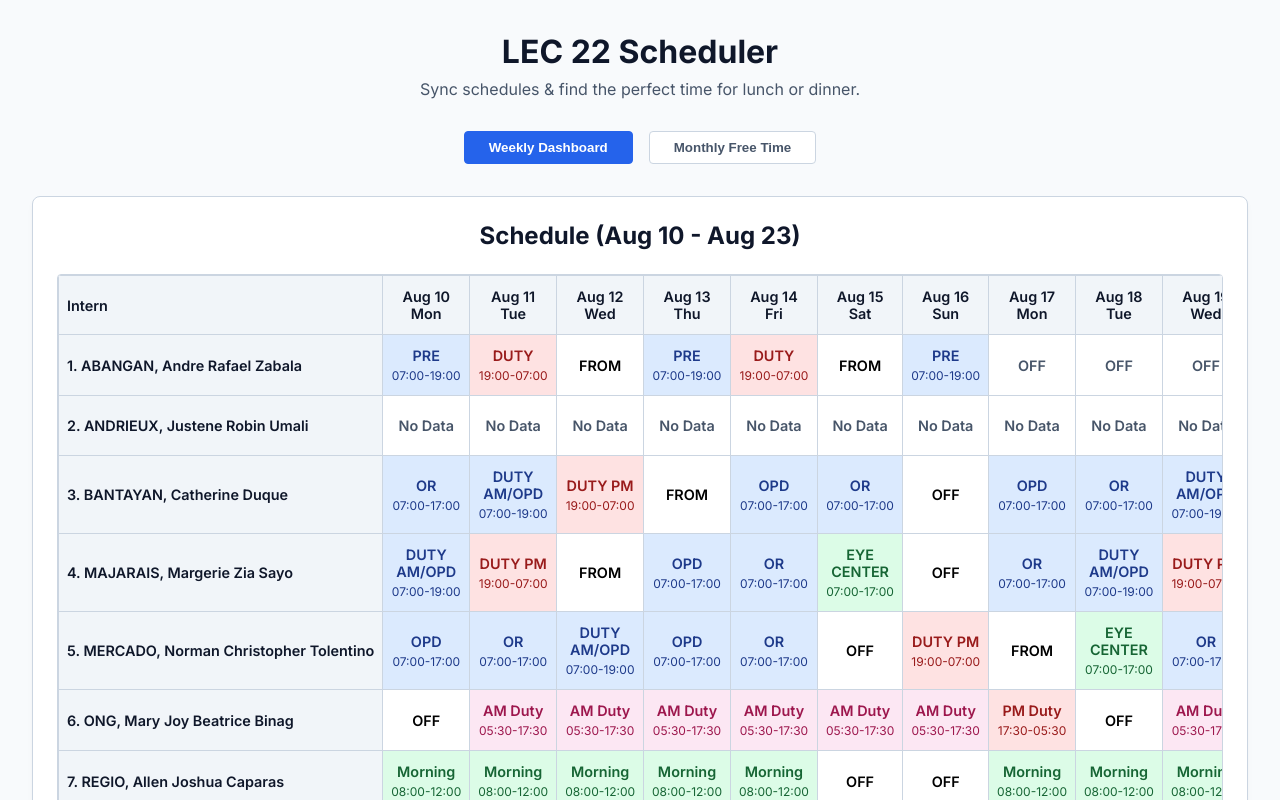
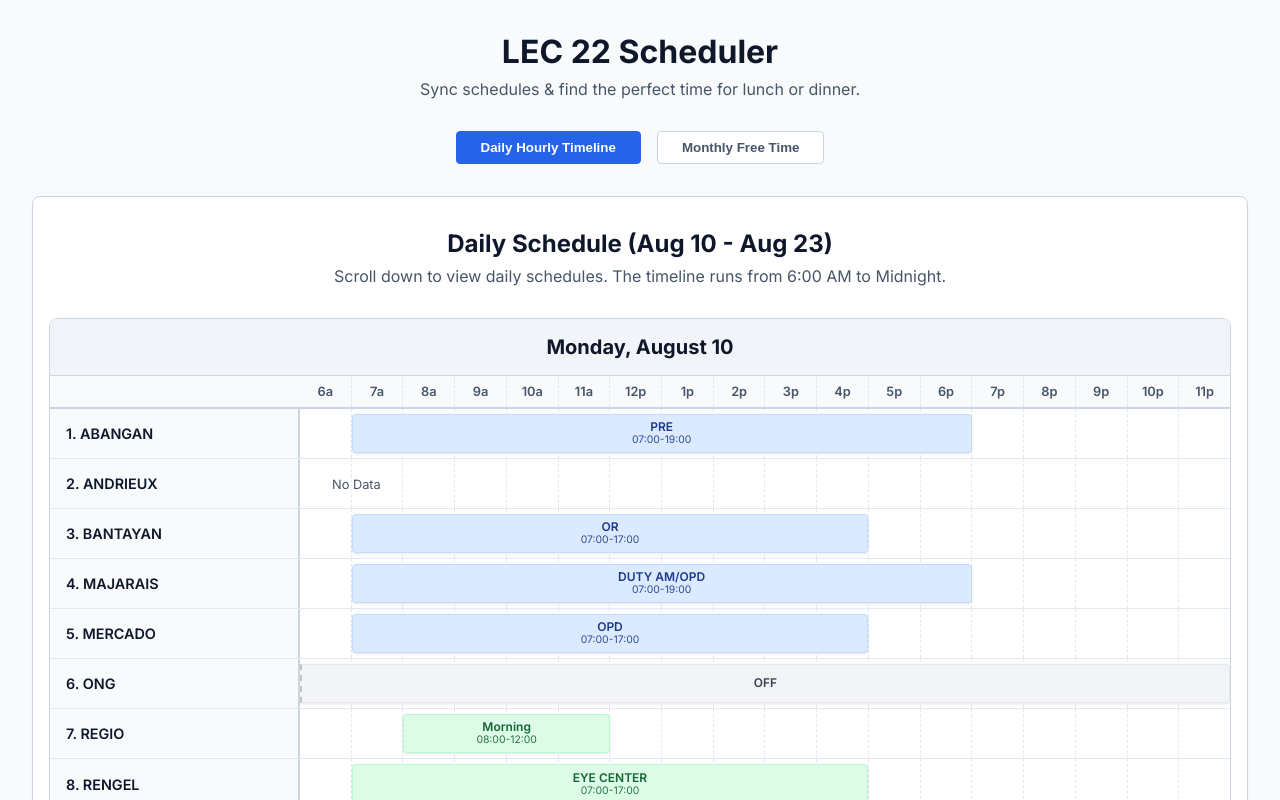
Before and after one commit to mjongg/lec22schedule, a React (Vite) app: page / in a window 1280 px wide. Shown: the top 800 px of the page. Built offline with nearby package versions, Linux system fonts and the light colour scheme.

Commit message:
feat: complete UI rewrite to daily hourly timeline (Gantt chart) for intuitive schedule viewing

```diff
--- a/src/App.tsx
+++ b/src/App.tsx
@@ -1,5 +1,5 @@
 import { useState } from 'react';
-import { interns, shifts, type Intern } from './data/schedules';
+import { interns, shifts, type Intern, type DaySchedule } from './data/schedules';
 
 // Helper to get yesterday's date safely
 function getYesterday(dateStr: string) {
@@ -21,7 +21,7 @@ function generateWeekDates(startDateStr: string) {
   return dates;
 }
 
-// Check if an intern is busy at a specific hour on a specific date
+// Check if an intern is busy at a specific hour on a specific date (for Monthly calendar)
 function isInternBusy(intern: Intern, dateStr: string, hour: number): boolean {
   if (intern.schedules.length === 0) return false;
 
@@ -57,23 +57,107 @@ function isInternBusy(intern: Intern, dateStr: string, hour: number): boolean {
 function formatDateHeader(dateStr: string) {
   const parts = dateStr.split('-');
   const d = new Date(parseInt(parts[0]), parseInt(parts[1]) - 1, parseInt(parts[2]));
-  const monthDay = d.toLocaleDateString('en-US', { month: 'short', day: 'numeric' });
-  const weekday = d.toLocaleDateString('en-US', { weekday: 'short' });
-  return (
-    <>
-      <div>{monthDay}</div>
-      <div>{weekday}</div>
-    </>
-  );
+  return d.toLocaleDateString('en-US', { weekday: 'long', month: 'long', day: 'numeric' });
 }
 
 function getShiftColorClass(shiftId: string) {
   if (['pre', 'or', 'opd', 'dutyAmOpd'].includes(shiftId)) return 'shift-color-blue';
   if (['duty', 'dutyPm', 'ongPm'].includes(shiftId)) return 'shift-color-red';
-  if (['ongAm'].includes(shiftId)) return 'shift-color-pink'; // Custom colors for Ong's AM shifts
+  if (['ongAm'].includes(shiftId)) return 'shift-color-pink';
   if (['ec', 'regioAm'].includes(shiftId)) return 'shift-color-green';
-  if (['off', 'from'].includes(shiftId)) return 'shift-color-white';
+  if (['off', 'from'].includes(shiftId)) return 'shift-color-grey';
   return 'shift-color-grey';
+}
+
+const TIMELINE_START = 6;
+const TIMELINE_END = 24;
+const TIMELINE_HOURS = 18;
+
+function parseTime(timeStr: string) {
+  const [h, m] = timeStr.split(':').map(Number);
+  return h + (m || 0) / 60;
+}
+
+interface BlockProps {
+  left: number;
+  width: number;
+  label: string;
+  timeLabel: string;
+  extendsLeft: boolean;
+  extendsRight: boolean;
+  colorClass: string;
+}
+
+function getShiftBlocks(schedule: DaySchedule | undefined, prevSchedule: DaySchedule | undefined): BlockProps[] {
+  const blocks: BlockProps[] = [];
+
+  // 1. Process Today's shift
+  if (schedule) {
+    const shift = shifts[schedule.shiftId];
+    if (shift) {
+      const start = parseTime(shift.startTime);
+      const end = shift.endTime === '23:59' ? 24 : parseTime(shift.endTime);
+
+      if (start > end) { // Crosses midnight
+        const renderStart = Math.max(start, TIMELINE_START);
+        const renderEnd = TIMELINE_END;
+        if (renderStart < renderEnd) {
+           blocks.push({
+             left: ((renderStart - TIMELINE_START) / TIMELINE_HOURS) * 100,
+             width: ((renderEnd - renderStart) / TIMELINE_HOURS) * 100,
+             label: shift.name,
+             timeLabel: `${shift.startTime}-${shift.endTime}`,
+             extendsLeft: start < TIMELINE_START,
+             extendsRight: true,
+             colorClass: getShiftColorClass(schedule.shiftId)
+           });
+        }
+      } else { // Normal shift
+        const renderStart = Math.max(start, TIMELINE_START);
+        const renderEnd = Math.min(end, TIMELINE_END);
+
+        if (renderStart < renderEnd) {
+           blocks.push({
+             left: ((renderStart - TIMELINE_START) / TIMELINE_HOURS) * 100,
+             width: ((renderEnd - renderStart) / TIMELINE_HOURS) * 100,
+             label: shift.name,
+             timeLabel: shift.isFree ? '' : `${shift.startTime}-${shift.endTime}`,
+             extendsLeft: start < TIMELINE_START,
+             extendsRight: end > TIMELINE_END,
+             colorClass: getShiftColorClass(schedule.shiftId)
+           });
+        }
+      }
+    }
+  }
+
+  // 2. Process Yesterday's carry-over
+  if (prevSchedule) {
+    const prevShift = shifts[prevSchedule.shiftId];
+    if (prevShift) {
+      const pStart = parseTime(prevShift.startTime);
+      const pEnd = prevShift.endTime === '23:59' ? 24 : parseTime(prevShift.endTime);
+
+      if (pStart > pEnd) { // It crossed midnight into TODAY
+        const renderStart = TIMELINE_START;
+        const renderEnd = Math.min(pEnd, TIMELINE_END);
+
+        if (renderStart < renderEnd) {
+           blocks.push({
+             left: 0,
+             width: ((renderEnd - renderStart) / TIMELINE_HOURS) * 100,
+             label: prevShift.name,
+             timeLabel: `${prevShift.startTime}-${prevShift.endTime}`,
+             extendsLeft: true,
+             extendsRight: false,
+             colorClass: getShiftColorClass(prevSchedule.shiftId)
+           });
+        }
+      }
+    }
+  }
+
+  return blocks;
 }
 
 export default function App() {
@@ -88,59 +172,89 @@ export default function App() {
   };
 
   const renderDashboard = () => {
-    // Show both weeks simultaneously (14 days)
-    const weekDates = [
+    const allDates = [
       ...generateWeekDates('2026-08-10'),
       ...generateWeekDates('2026-08-17')
     ];
 
+    const axisHours = Array.from({ length: TIMELINE_HOURS }, (_, i) => TIMELINE_START + i);
+
     return (
-      <div className="panel">
-        <h2 style={{textAlign: 'center', marginBottom: '1.5rem', color: 'var(--text-primary)'}}>Schedule (Aug 10 - Aug 23)</h2>
-        <div className="table-container">
-          <table className="schedule-table">
-            <thead>
-              <tr>
-                <th style={{ width: '250px' }} className="intern-name">Intern</th>
-                {weekDates.map(date => (
-                  <th key={date}>{formatDateHeader(date)}</th>
-                ))}
-              </tr>
-            </thead>
-            <tbody>
-              {interns.map((intern, index) => (
-                <tr key={intern.id}>
-                  <td className="intern-name">{index + 1}. {intern.name}</td>
-                  {weekDates.map(date => {
-                    const schedule = intern.schedules.find(s => s.date === date);
-                    const shift = schedule ? shifts[schedule.shiftId] : null;
-                    const colorClass = schedule ? getShiftColorClass(schedule.shiftId) : 'shift-color-white';
+      <div className="panel" style={{ padding: '2rem 1rem' }}>
+        <h2 style={{textAlign: 'center', marginBottom: '0.5rem', color: 'var(--text-primary)'}}>
+          Daily Schedule (Aug 10 - Aug 23)
+        </h2>
+        <p className="subtitle" style={{textAlign: 'center', marginBottom: '2rem'}}>
+          Scroll down to view daily schedules. The timeline runs from 6:00 AM to Midnight.
+        </p>
 
-                    return (
-                      <td key={date} className={`shift-cell ${colorClass}`}>
-                        {shift ? (
-                          <>
-                            <span>{shift.name}</span>
-                            {!shift.isFree && <span className="shift-time">{shift.startTime}-{shift.endTime}</span>}
-                          </>
-                        ) : (
-                          <span style={{color: 'var(--text-secondary)'}}>{intern.id === 'andrieux' ? 'No Data' : 'OFF'}</span>
+        {allDates.map(dateStr => (
+          <div key={dateStr} className="day-block">
+            <div className="day-header">{formatDateHeader(dateStr)}</div>
+
+            <div className="timeline-container">
+              <div className="timeline-wrapper">
+
+                {/* Hourly Axis */}
+                <div className="timeline-axis">
+                  {axisHours.map(hour => (
+                    <div key={hour} className="axis-hour">
+                      {hour === 12 ? '12p' : hour > 12 ? `${hour - 12}p` : `${hour}a`}
+                    </div>
+                  ))}
+                </div>
+
+                {/* Intern Tracks */}
+                {interns.map((intern, idx) => {
+                  const schedule = intern.schedules.find(s => s.date === dateStr);
+                  const prevSchedule = intern.schedules.find(s => s.date === getYesterday(dateStr));
+                  const blocks = getShiftBlocks(schedule, prevSchedule);
+
+                  return (
+                    <div key={intern.id} className="intern-track">
+                      <div className="intern-track-name">{idx + 1}. {intern.name.split(',')[0]}</div>
+                      <div className="intern-track-timeline">
+                        {/* Grid lines */}
+                        {axisHours.map(hour => (
+                          <div key={hour} className="track-grid-line"></div>
+                        ))}
+
+                        {/* Shift Blocks */}
+                        {blocks.map((block, bIdx) => (
+                          <div
+                            key={bIdx}
+                            className={`shift-block ${block.colorClass} ${block.extendsLeft ? 'extends-left' : ''} ${block.extendsRight ? 'extends-right' : ''}`}
+                            style={{ left: `${block.left}%`, width: `${block.width}%` }}
+                          >
+                            <div className="shift-block-label">
+                              <span>{block.label}</span>
+                              {block.timeLabel && <span className="shift-block-time">{block.timeLabel}</span>}
+                            </div>
+                          </div>
+                        ))}
+
+                        {/* No Data State */}
+                        {blocks.length === 0 && schedule === undefined && (
+                          <div style={{ position: 'absolute', left: '2rem', top: '50%', transform: 'translateY(-50%)', color: 'var(--text-secondary)', fontSize: '0.8rem' }}>
+                            {intern.id === 'andrieux' ? 'No Data' : ''}
+                          </div>
                         )}
-                      </td>
-                    );
-                  })}
-                </tr>
-              ))}
-            </tbody>
-          </table>
-        </div>
+                      </div>
+                    </div>
+                  );
+                })}
+
+              </div>
+            </div>
+          </div>
+        ))}
       </div>
     );
   };
 
   const renderFreeTimeCalendar = () => {
     const daysInMonth = 31;
-    const firstDayIndex = 6; // Aug 1, 2026 is a Saturday (index 6 where Sun=0)
+    const firstDayIndex = 6;
     const calendarCells = [];
 
     for (let i = 0; i < firstDayIndex; i++) {
@@ -219,7 +333,7 @@ export default function App() {
           className={`tab-btn ${activeTab === 'dashboard' ? 'active' : ''}`}
           onClick={() => setActiveTab('dashboard')}
         >
-          Weekly Dashboard
+          Daily Hourly Timeline
         </button>
         <button
           className={`tab-btn ${activeTab === 'freetime' ? 'active' : ''}`}
--- a/src/index.css
+++ b/src/index.css
@@ -11,6 +11,7 @@
   --accent-hover: #1d4ed8;
   --success: #16a34a;
   --danger: #dc2626;
+  --grid-line: #e2e8f0;
 }
 
 * {
@@ -86,113 +87,151 @@ h1 {
   border-radius: 8px;
   padding: 1.5rem;
   box-shadow: 0 4px 6px -1px rgba(0, 0, 0, 0.05);
+  margin-bottom: 2rem;
 }
 
-/* Date Selector */
-.date-selector {
-  display: flex;
-  justify-content: flex-start;
-  align-items: center;
-  gap: 1rem;
-  margin-bottom: 1.5rem;
+/* Daily Timeline Layout */
+.day-block {
+  margin-bottom: 3rem;
+  border: 1px solid var(--border-color);
+  border-radius: 8px;
+  overflow: hidden;
+  background: #fff;
 }
 
-.date-selector label {
+.day-header {
+  background: var(--table-header-bg);
+  padding: 1rem;
+  border-bottom: 1px solid var(--border-color);
+  font-size: 1.25rem;
+  font-weight: 700;
+  color: var(--text-primary);
+  text-align: center;
+}
+
+.timeline-container {
+  display: flex;
+  flex-direction: column;
+  overflow-x: auto;
+}
+
+.timeline-wrapper {
+  min-width: 1000px;
+  display: flex;
+  flex-direction: column;
+}
+
+.timeline-axis {
+  display: flex;
+  border-bottom: 2px solid var(--border-color);
+  padding-left: 250px; /* Space for intern names */
+  position: relative;
+  background: #f8fafc;
+}
+
+.axis-hour {
+  flex: 1;
+  text-align: center;
+  font-size: 0.8rem;
   font-weight: 600;
   color: var(--text-secondary);
+  padding: 0.5rem 0;
+  border-left: 1px dashed var(--grid-line);
+}
+.axis-hour:first-child { border-left: none; }
+
+.intern-track {
+  display: flex;
+  border-bottom: 1px solid var(--grid-line);
+  position: relative;
+  height: 50px;
+  background: #fff;
 }
 
-.date-selector select {
-  background: #ffffff;
-  border: 1px solid var(--border-color);
-  color: var(--text-primary);
-  padding: 0.5rem 1rem;
-  border-radius: 4px;
-  font-family: inherit;
-  font-size: 1rem;
-  outline: none;
-  cursor: pointer;
+.intern-track:last-child {
+  border-bottom: none;
 }
 
-/* Weekly Table */
-.table-container {
-  overflow-x: auto;
-  border: 1px solid var(--border-color);
-  border-radius: 4px;
-  max-height: 80vh;
-  overflow-y: auto;
-}
-
-.schedule-table {
-  width: 100%;
-  border-collapse: separate;
-  border-spacing: 0;
-  text-align: center;
-  min-width: 1400px;
-  background: var(--table-bg);
-}
-
-.schedule-table th,
-.schedule-table td {
-  border-right: 1px solid var(--border-color);
-  border-bottom: 1px solid var(--border-color);
-  padding: 0.75rem 0.5rem;
+.intern-track-name {
+  width: 250px;
+  flex-shrink: 0;
+  padding: 0 1rem;
+  display: flex;
+  align-items: center;
+  font-weight: 600;
   font-size: 0.9rem;
-}
-
-.schedule-table th {
-  background: var(--table-header-bg);
-  font-weight: 600;
   color: var(--text-primary);
-  position: sticky;
-  top: 0;
-  z-index: 5;
-  border-top: 1px solid var(--border-color);
-}
-
-.schedule-table .intern-name {
-  text-align: left;
-  font-weight: 600;
-  background: var(--table-header-bg);
-  color: var(--text-primary);
-  white-space: nowrap;
+  background: #f8fafc;
+  border-right: 2px solid var(--border-color);
   position: sticky;
   left: 0;
   z-index: 10;
-  border-left: 1px solid var(--border-color);
 }
 
-.schedule-table th.intern-name {
-  z-index: 15;
+.intern-track-timeline {
+  flex: 1;
+  position: relative;
+  display: flex;
 }
 
-/* Shift Colors (Pastel theme matching spreadsheet) */
-.shift-cell {
+/* Vertical Grid Lines within the track */
+.track-grid-line {
+  flex: 1;
+  border-left: 1px dashed var(--grid-line);
+}
+.track-grid-line:first-child { border-left: none; }
+
+/* Shift Block (Absolute Positioning) */
+.shift-block {
+  position: absolute;
+  top: 5px;
+  bottom: 5px;
+  border-radius: 4px;
+  display: flex;
+  align-items: center;
+  justify-content: center;
+  font-size: 0.75rem;
   font-weight: 600;
-  text-align: center;
-  vertical-align: middle;
-  height: 60px;
+  overflow: hidden;
+  white-space: nowrap;
+  text-overflow: ellipsis;
+  padding: 0 0.5rem;
+  box-shadow: 0 1px 3px rgba(0,0,0,0.1);
+  z-index: 5;
 }
 
-.shift-cell span {
-  display: block;
+.shift-block-label {
+  display: flex;
+  flex-direction: column;
+  align-items: center;
+  line-height: 1.2;
 }
 
-.shift-time {
-  font-size: 0.75rem;
+.shift-block-time {
+  font-size: 0.65rem;
   font-weight: 400;
-  margin-top: 0.25rem;
+  opacity: 0.9;
 }
 
-.shift-color-blue { background: #dbeafe; color: #1e3a8a; }
-.shift-color-red { background: #fee2e2; color: #991b1b; }
-.shift-color-green { background: #dcfce7; color: #166534; }
-.shift-color-pink { background: #fce7f3; color: #9d174d; }
-.shift-color-grey { background: #f3f4f6; color: #374151; }
-.shift-color-white { background: #ffffff; color: #000000; }
-.shift-color-purple { background: #f3e8ff; color: #6b21a8; }
+/* Arrow indicators for overnight shifts extending past midnight */
+.shift-block.extends-left {
+  border-top-left-radius: 0;
+  border-bottom-left-radius: 0;
+  border-left: 2px dashed rgba(0,0,0,0.2);
+}
+.shift-block.extends-right {
+  border-top-right-radius: 0;
+  border-bottom-right-radius: 0;
+  border-right: 2px dashed rgba(0,0,0,0.2);
+}
 
-/* Monthly Calendar */
+.shift-color-blue { background: #dbeafe; color: #1e3a8a; border: 1px solid #bfdbfe; }
+.shift-color-red { background: #fee2e2; color: #991b1b; border: 1px solid #fecaca; }
+.shift-color-green { background: #dcfce7; color: #166534; border: 1px solid #bbf7d0; }
+.shift-color-pink { background: #fce7f3; color: #9d174d; border: 1px solid #fbcfe8; }
+.shift-color-grey { background: #f3f4f6; color: #374151; border: 1px solid #e5e7eb; }
+
+/* Monthly Calendar (Kept from before) */
 .calendar-grid {
   display: grid;
   grid-template-columns: repeat(7, 1fr);
```
